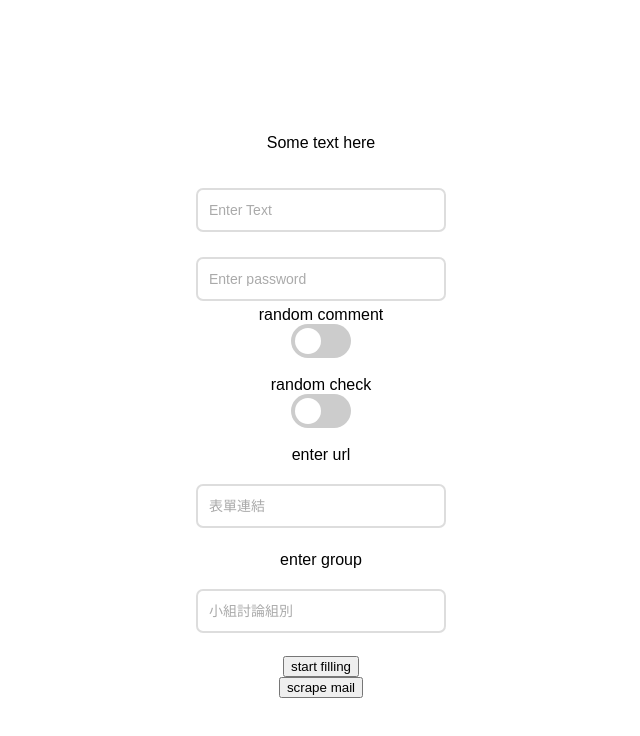
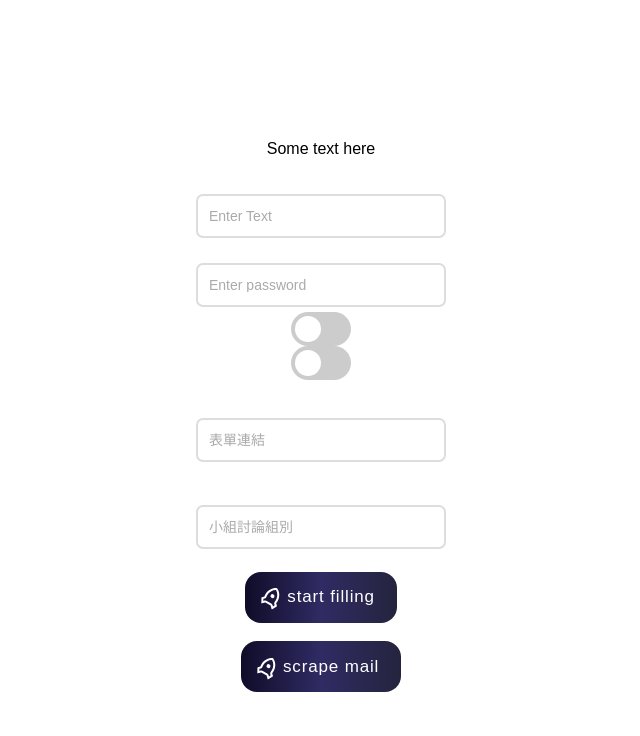
Before and after one commit to Yu-hc/green-cap, an Electron app: page renderer/index.html in a window 1280 px wide. Shown: the whole page, without its empty margins (327-967 px from the left). Drawn offline with Linux system fonts and the light colour scheme.

Commit message:
change button style to rocket :P

```diff
--- a/index.js
+++ b/index.js
@@ -216,16 +216,14 @@ const scrape = async () => {
 			if(out.includes(string_redcapTitle1)&& out.includes(string_redcapTitle2)){
 				await page.waitForSelector(sel)
 				await page.click(sel)
-				await page.waitForSelector('iframe')
+				await delay(arg_pauseBeforeAction*5)
 				let iframeElementHandle = await page.$('iframe')
 				let iframe = await iframeElementHandle.contentFrame()
 				let href = await iframe.$eval(selectorPath_formUrl , el => el.href)
 				console.log(href)
-
 				// TODO: uncomment the line below to get the formUrl
 				// formurl = href
 			}
-			await delay(arg_pauseBeforeAction  *4)
 		}
 		index++
 		array_sender.push(String(sender))
@@ -269,7 +267,7 @@ pie.initialize(app).then(() => {
 			if (BrowserWindow.getAllWindows().length === 0) {
 				createWindow()
 			}
-		}).then()
+		})
 	}),
 		app.on("window-all-closed", () => {
 			if (process.platform == "darwin") {
--- /dev/null
+++ b/renderer/css/button.css
@@ -0,0 +1,33 @@
+button {
+       display: flex;
+       align-items: center;
+       font-family: inherit;
+       cursor: pointer;
+       font-weight: 500;
+       font-size: 17px;
+       padding: 0.8em 1.3em 0.8em 0.9em;
+       color: white;
+       background: #ad5389;
+       background: linear-gradient(to right, #0f0c29, #302b63, #24243e);
+       border: none;
+       letter-spacing: 0.05em;
+       border-radius: 16px;
+     }
+
+     button svg {
+       margin-right: 3px;
+       transform: rotate(30deg);
+       transition: transform 0.5s cubic-bezier(0.76, 0, 0.24, 1);
+     }
+
+     button span {
+       transition: transform 0.5s cubic-bezier(0.76, 0, 0.24, 1);
+     }
+
+     button:hover svg {
+       transform: translateX(5px) rotate(90deg);
+     }
+
+     button:hover span {
+       transform: translateX(7px);
+     }
--- a/renderer/index.html
+++ b/renderer/index.html
@@ -10,6 +10,7 @@
 		<link rel="stylesheet" href="./css/index.css" />
 		<link rel="stylesheet" href="./css/slider.css" />
         <link rel="stylesheet" href="./css/input.css" />
+        <link rel="stylesheet" href="./css/button.css"/>
 	</head>
 	<body>
 		<p id="para">Some text here</p>
@@ -24,26 +25,24 @@
 		<section id="menuBarSection">
 			<div id="menuBarDiv"></div>
 		</section>
-		random comment
+
 		<label class="switch">
 			<input id="inputRandomSuggestion" type="checkbox" />
 			<span class="slider round"></span>
 		</label>
-		<br />
-		random check
+
+
 		<label class="switch">
 			<input id="inputRandomCheck" type="checkbox" />
 			<span class="slider round"></span>
 		</label>
-		<br />
-		enter url
+
 		<br />
         <label class="custom-field one">
             <input id="inputFormUrl" type="url" placeholder=" "/>
             <span class="placeholder">表單連結</span>
         </label>
-		<br />
-		enter group
+
 		<br />
         <label class="custom-field one">
             <input id="inputDiscussGroup" type="number" placeholder=" "/>
@@ -51,9 +50,38 @@
         </label>
 
 		<br />
+        <button id="buttonStartFilling">
+            <svg
+              height="24"
+              width="24"
+              viewBox="0 0 24 24"
+              xmlns="http://www.w3.org/2000/svg"
+            >
+              <path d="M0 0h24v24H0z" fill="none"></path>
+              <path
+                d="M5 13c0-5.088 2.903-9.436 7-11.182C16.097 3.564 19 7.912 19 13c0 .823-.076 1.626-.22 2.403l1.94 1.832a.5.5 0 0 1 .095.603l-2.495 4.575a.5.5 0 0 1-.793.114l-2.234-2.234a1 1 0 0 0-.707-.293H9.414a1 1 0 0 0-.707.293l-2.234 2.234a.5.5 0 0 1-.793-.114l-2.495-4.575a.5.5 0 0 1 .095-.603l1.94-1.832C5.077 14.626 5 13.823 5 13zm1.476 6.696l.817-.817A3 3 0 0 1 9.414 18h5.172a3 3 0 0 1 2.121.879l.817.817.982-1.8-1.1-1.04a2 2 0 0 1-.593-1.82c.124-.664.187-1.345.187-2.036 0-3.87-1.995-7.3-5-8.96C8.995 5.7 7 9.13 7 13c0 .691.063 1.372.187 2.037a2 2 0 0 1-.593 1.82l-1.1 1.039.982 1.8zM12 13a2 2 0 1 1 0-4 2 2 0 0 1 0 4z"
+                fill="currentColor"
+              ></path>
+            </svg>
+            <span>start filling</span>
+         </button>
+        </br>
+        <button id="buttonScrapeMail">
+            <svg
+              height="24"
+              width="24"
+              viewBox="0 0 24 24"
+              xmlns="http://www.w3.org/2000/svg"
+            >
+              <path d="M0 0h24v24H0z" fill="none"></path>
+              <path
+                d="M5 13c0-5.088 2.903-9.436 7-11.182C16.097 3.564 19 7.912 19 13c0 .823-.076 1.626-.22 2.403l1.94 1.832a.5.5 0 0 1 .095.603l-2.495 4.575a.5.5 0 0 1-.793.114l-2.234-2.234a1 1 0 0 0-.707-.293H9.414a1 1 0 0 0-.707.293l-2.234 2.234a.5.5 0 0 1-.793-.114l-2.495-4.575a.5.5 0 0 1 .095-.603l1.94-1.832C5.077 14.626 5 13.823 5 13zm1.476 6.696l.817-.817A3 3 0 0 1 9.414 18h5.172a3 3 0 0 1 2.121.879l.817.817.982-1.8-1.1-1.04a2 2 0 0 1-.593-1.82c.124-.664.187-1.345.187-2.036 0-3.87-1.995-7.3-5-8.96C8.995 5.7 7 9.13 7 13c0 .691.063 1.372.187 2.037a2 2 0 0 1-.593 1.82l-1.1 1.039.982 1.8zM12 13a2 2 0 1 1 0-4 2 2 0 0 1 0 4z"
+                fill="currentColor"
+              ></path>
+            </svg>
+            <span>scrape mail</span>
+         </button>
 
-		<button id="buttonStartFilling">start filling</button>
-        <button id="buttonScrapeMail">scrape mail</button>
 		<script src="./js/renderer.js"></script>
         <script src="./js/input.js"></script>
 	</body>
```
